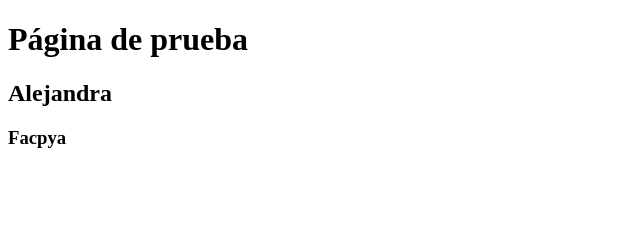
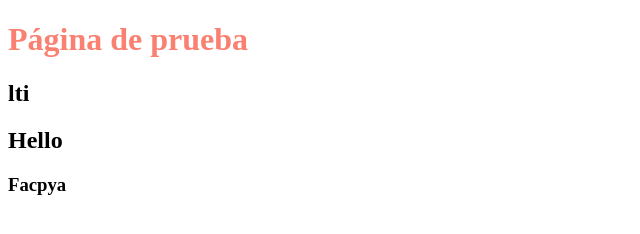
Before and after one commit to AlejandraA07/mi_pagina, a plain HTML site: page index.html in a window 1280 px wide. Shown: the whole page, without its empty margins (0-640 px from the left). Drawn offline with Linux system fonts and the light colour scheme.

Commit message:
cambios clases html

```diff
--- a/index.html
+++ b/index.html
@@ -4,13 +4,18 @@
     <meta charset="UTF-8">
     <meta http-equiv="X-UA-Compatible"
     content="IE=edge">
-    <meta name="viewport"
-    content="width=device-width, initial-scale=1.0">
+    <meta name="viewport" content="width=device-width, initial-scale=1.0">
     <title>Grupo 51</title>
 </head>
 <body>
-    <h1>Página de prueba</h1>
-    <h2>Alejandra</h2>
+    <h1 style="color:salmon;" id="header">Página de prueba</h1>
+
+    <h2 lang="es" hidden>Alejandra</h2>
+
+    <h2 tabindex="2" class="h2_nice borde">lti</h2>
+
+    <h2 tabindex="1" lang="en">Hello</h2>
+
     <h3>Facpya</h3>
 </body>
 </html>
```
